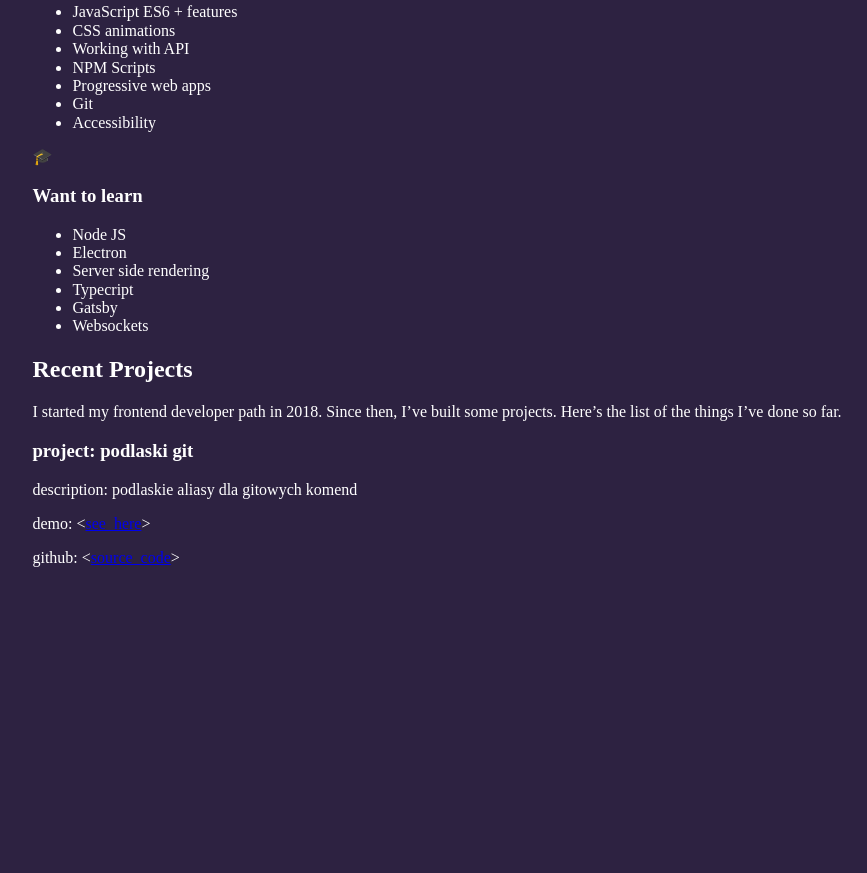
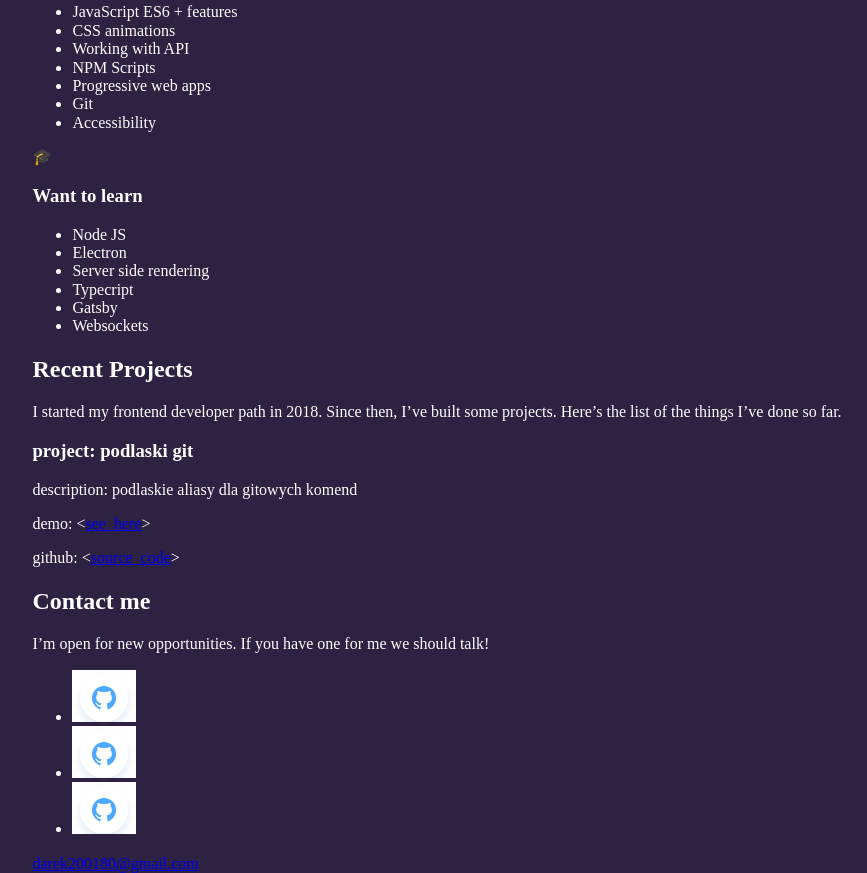
Before and after one commit to DariuszOkonski/wtf-final, a website built with webpack: page src/pages/index.html in a window 1280 px wide. Shown: the part 687-1560 px from the top of the page, without its empty margins (21-888 px from the left). Before the commit the page ends 1271 px from the top, so only its background shows below. Built offline with nearby package versions, Linux system fonts and the light colour scheme.

Commit message:
add section contact

```diff
--- a/src/pages/index.html
+++ b/src/pages/index.html
@@ -92,7 +92,7 @@
 
       </section>
 
-      <section class="projects">
+      <section class="projects" id="projects">
         <h2 class="projects__header">Recent Projects</h2>
         <p class="projects__description">
           I started my frontend developer path in 2018. Since then, I’ve built some projects. Here’s the list of the things I’ve done so far.
@@ -115,13 +115,41 @@
               <span>github:</span>
               <span>&lt;<a href="#" title="podlaski git - code">source_code</a>&gt;</span>
             </p>
+          </article>
+        </div>
 
-          </article>
+      </section>
 
+      <section class="contact" id="contact">
 
+        <h2 class="contact__header">Contact me</h2>
 
+        <p class="contact__description">
+          I’m open for new opportunities. If you have one for me we should talk!
+        </p>
 
+        <div class="contact__links">
+          <ul class="socials">
 
+            <li class="socials__item">
+              <a class="socials__link" href="https://github.com/DariuszOkonski">
+                <img class="socials__icon" src="../assets/icons/Github_icon.jpg" alt="github">
+              </a>
+            </li>
+            <li class="socials__item">
+              <a class="socials__link" href="https://github.com/DariuszOkonski">
+                <img class="socials__icon" src="../assets/icons/Github_icon.jpg" alt="github">
+              </a>
+            </li>
+            <li class="socials__item">
+              <a class="socials__link" href="https://github.com/DariuszOkonski">
+                <img class="socials__icon" src="../assets/icons/Github_icon.jpg" alt="github">
+              </a>
+            </li>
+
+          </ul>
+
+          <a class="contact__mail" href="mailto: darek200180@gmail.com">darek200180@gmail.com</a>
         </div>
 
       </section>
```
